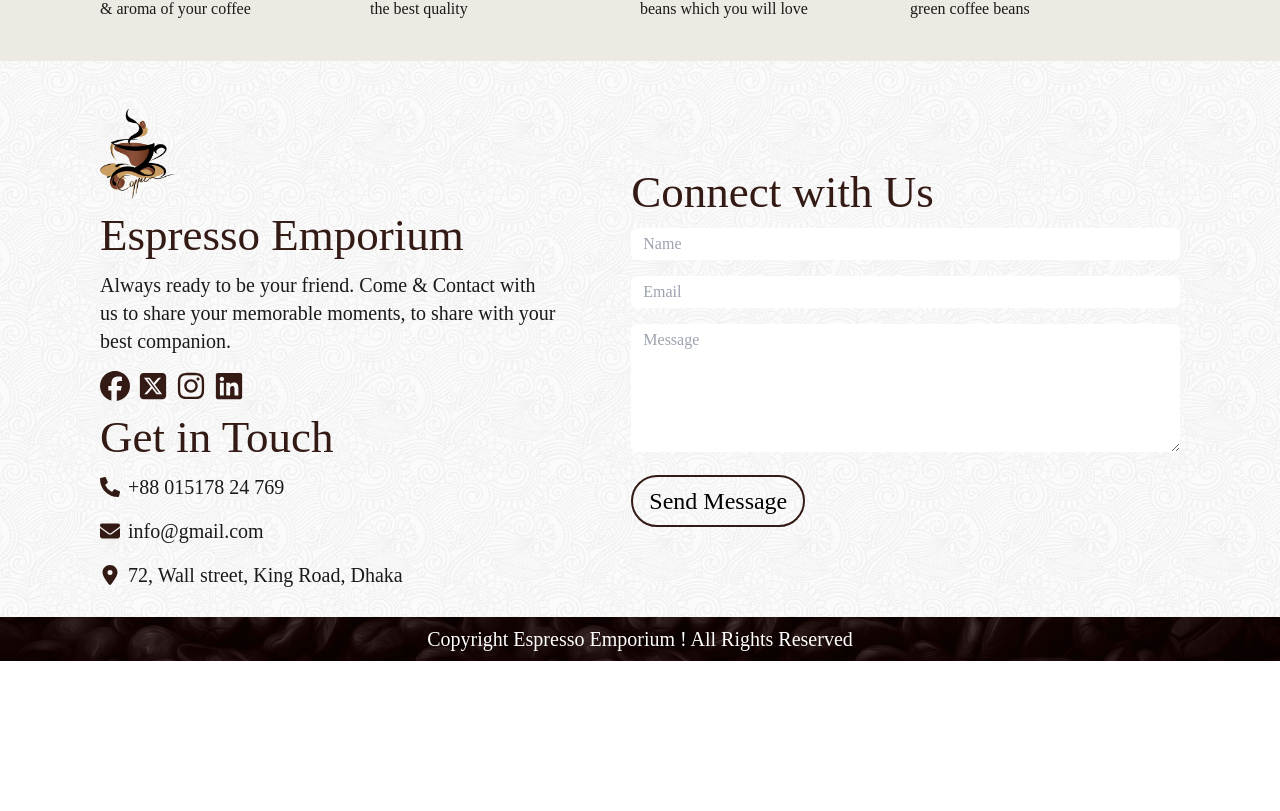
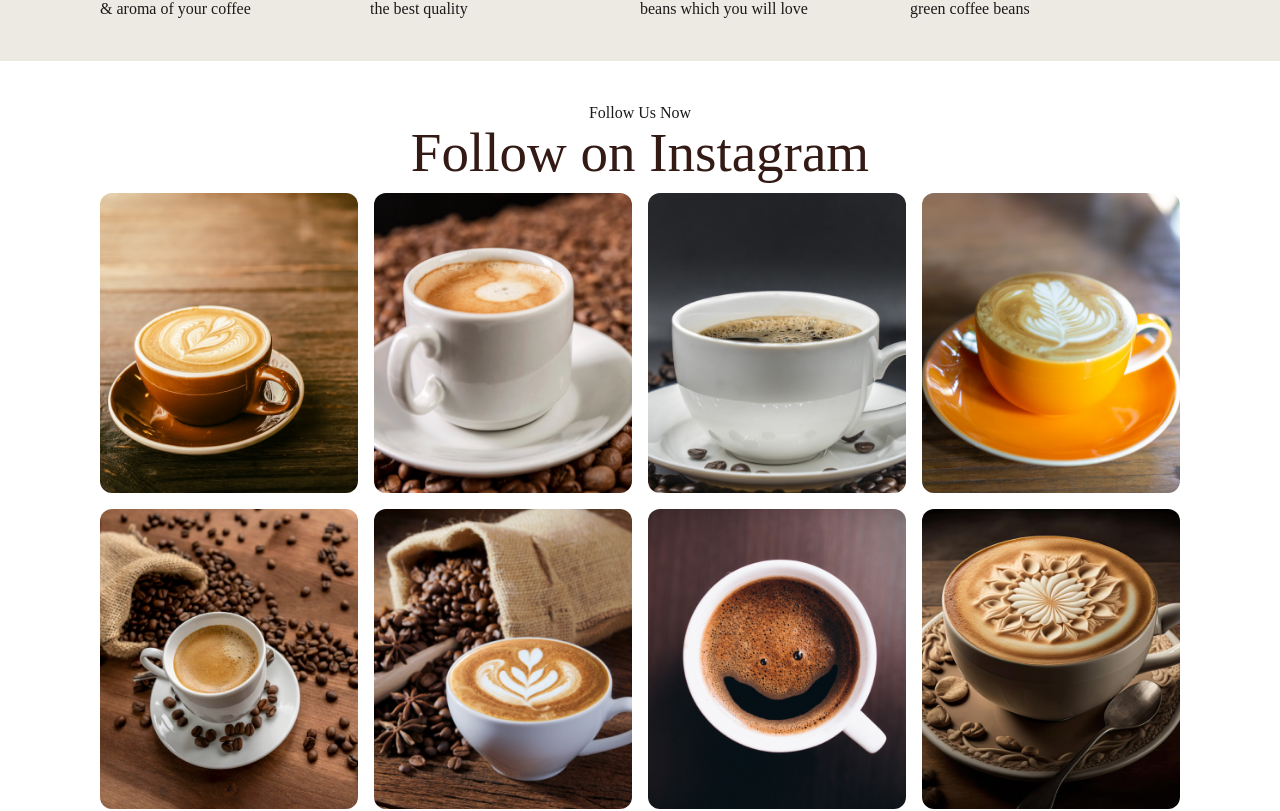
Before and after one commit to arnabsahawrk/coffee-store-client, a React (Vite) app: page / in a window 1280 px wide. Shown: the part 895-1706 px from the top of the page. Before the commit the page ends 1556 px from the top, so only its background shows below. Built offline with nearby package versions, Linux system fonts and the light colour scheme; a web font is replaced by a local one.

Commit message:
Instagram Pics Added

```diff
--- /dev/null
+++ b/src/components/Banner/ShowcaseInstagramPic.jsx
@@ -0,0 +1,65 @@
+import cupOne from "../../assets/images/cups/Rectangle 9.png";
+import cupTwo from "../../assets/images/cups/Rectangle 10.png";
+import cupThree from "../../assets/images/cups/Rectangle 11.png";
+import cupFour from "../../assets/images/cups/Rectangle 12.png";
+import cupFive from "../../assets/images/cups/Rectangle 13.png";
+import cupSix from "../../assets/images/cups/Rectangle 14.png";
+import cupSeven from "../../assets/images/cups/Rectangle 15.png";
+import cupEight from "../../assets/images/cups/Rectangle 16.png";
+
+const ShowcaseInstagramPic = () => {
+  return (
+    <section>
+      <div className="container mx-auto px-4 lg:px-[100px] py-10 text-center space-y-2">
+        <p className="text-[#1B1A1A]">Follow Us Now</p>
+        <h1 className="text-[#331A15] text-3xl md:text-4xl lg:text-[55px]">
+          Follow on Instagram
+        </h1>
+        <div className="grid grid-cols-1 md:grid-cols-2 lg:grid-cols-4 gap-4 pt-3">
+          <img
+            className="object-cover w-full h-[300px] rounded-xl"
+            src={cupThree}
+            alt="Instagram Coffee Pic"
+          />
+          <img
+            className="object-cover w-full h-[300px] rounded-xl"
+            src={cupTwo}
+            alt="Instagram Coffee Pic"
+          />
+          <img
+            className="object-cover w-full h-[300px] rounded-xl"
+            src={cupOne}
+            alt="Instagram Coffee Pic"
+          />
+          <img
+            className="object-cover w-full h-[300px] rounded-xl"
+            src={cupFour}
+            alt="Instagram Coffee Pic"
+          />
+          <img
+            className="object-cover w-full h-[300px] rounded-xl"
+            src={cupFive}
+            alt="Instagram Coffee Pic"
+          />
+          <img
+            className="object-cover w-full h-[300px] rounded-xl"
+            src={cupSix}
+            alt="Instagram Coffee Pic"
+          />
+          <img
+            className="object-cover w-full h-[300px] rounded-xl"
+            src={cupSeven}
+            alt="Instagram Coffee Pic"
+          />
+          <img
+            className="object-cover w-full h-[300px] rounded-xl"
+            src={cupEight}
+            alt="Instagram Coffee Pic"
+          />
+        </div>
+      </div>
+    </section>
+  );
+};
+
+export default ShowcaseInstagramPic;
--- a/src/pages/HomePage.jsx
+++ b/src/pages/HomePage.jsx
@@ -1,6 +1,7 @@
 import { Helmet } from "react-helmet-async";
 import HomeBanner from "../components/Banner/HomeBanner";
 import ShowcaseBanner from "../components/Banner/ShowcaseBanner";
+import ShowcaseInstagramPic from "../components/Banner/ShowcaseInstagramPic";
 
 const HomePage = () => {
   return (
@@ -11,6 +12,7 @@ const HomePage = () => {
       <section>
         <HomeBanner />
         <ShowcaseBanner />
+        <ShowcaseInstagramPic />
       </section>
     </>
   );
```
